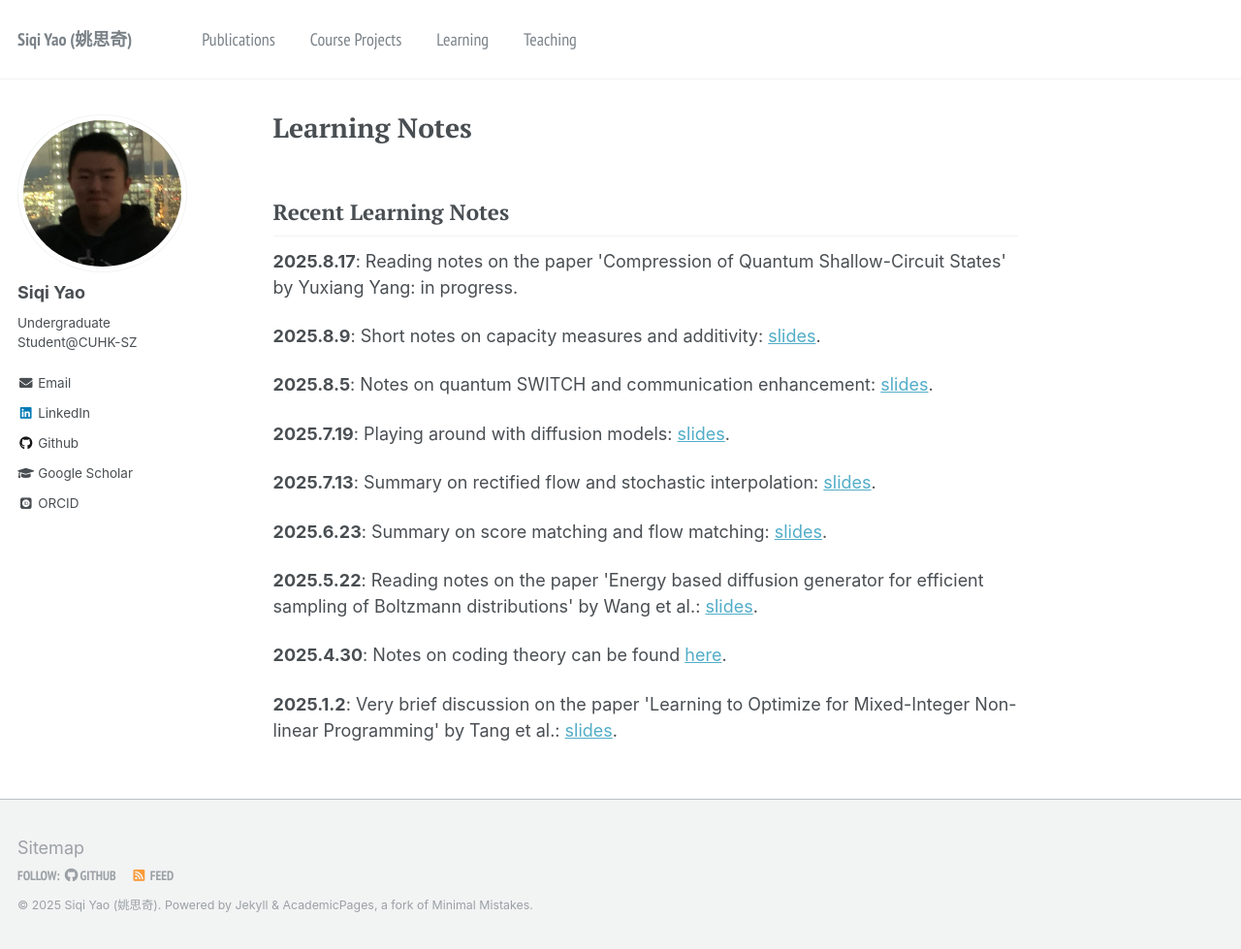
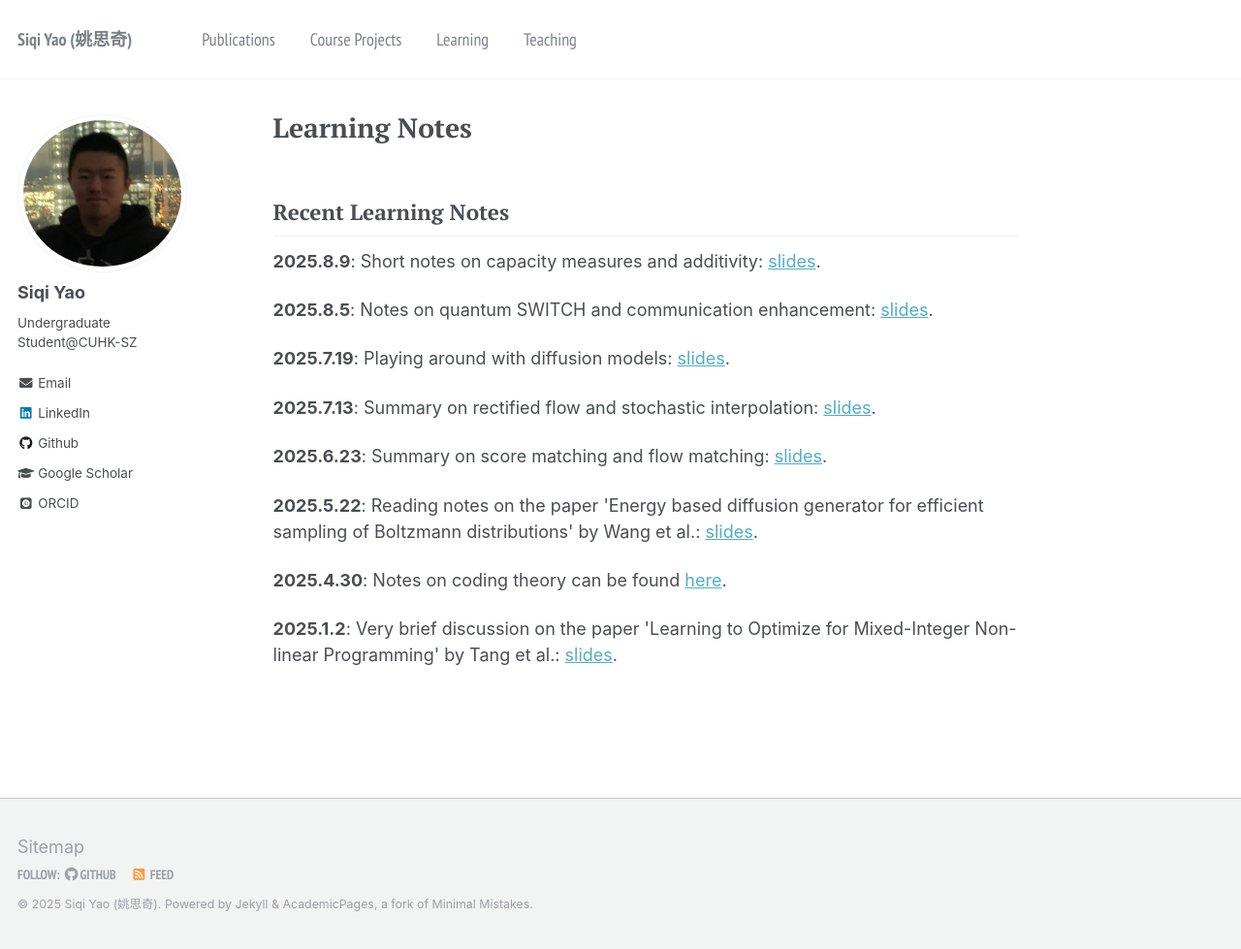
Before and after one commit to YaoSiqi2003/YaoSiqi2003.github.io, a Jekyll site: the page built from _pages/learning.md, in a window 1280 px wide and 979 px high. Shown: the whole window at 97% size. Built offline with Jekyll 4.4.1, drawn with Linux system fonts in a browser that asks for light colours; some web fonts are replaced.

Commit message:
Add new file

```diff
--- a/_pages/learning.md
+++ b/_pages/learning.md
@@ -6,7 +6,7 @@ author_profile: true
 ---
 
 ## Recent Learning Notes
-<p><strong>2025.8.17</strong>: Reading notes on the paper 'Compression of Quantum Shallow-Circuit States' by Yuxiang Yang: in progress.</p>
+
 
 
 <p><strong>2025.8.9</strong>: Short notes on capacity measures and additivity: <a href="/files/Short_notes_on_capacity_measures_and_additivity.pdf">slides</a>.</p>
```
